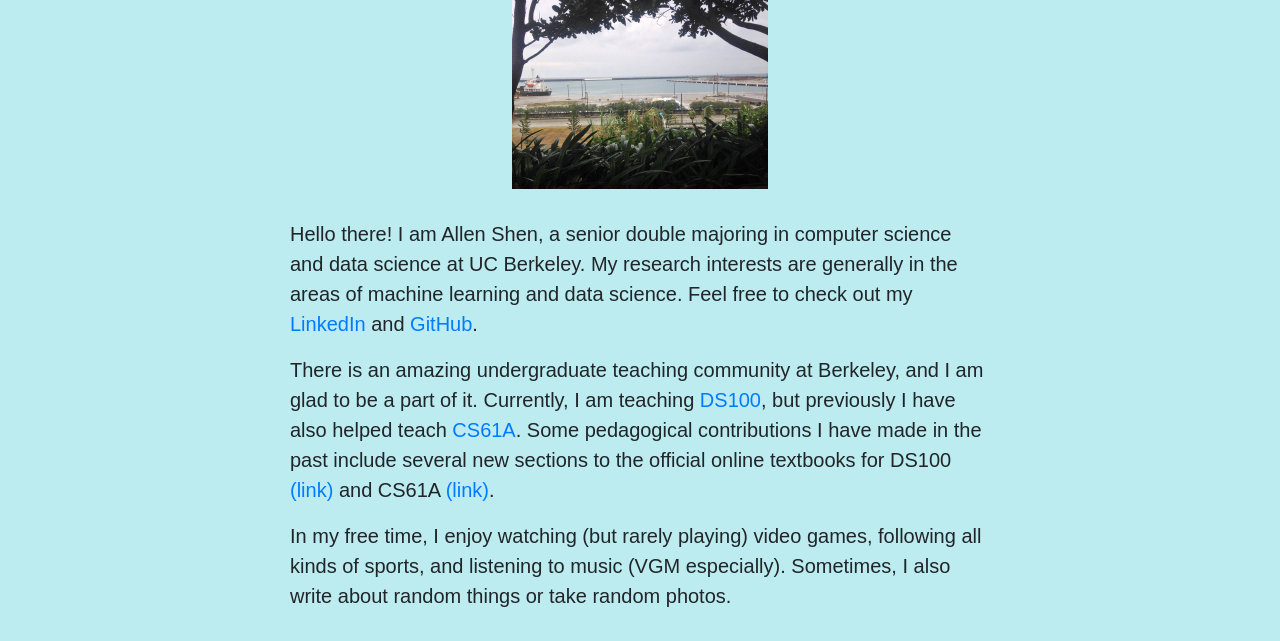
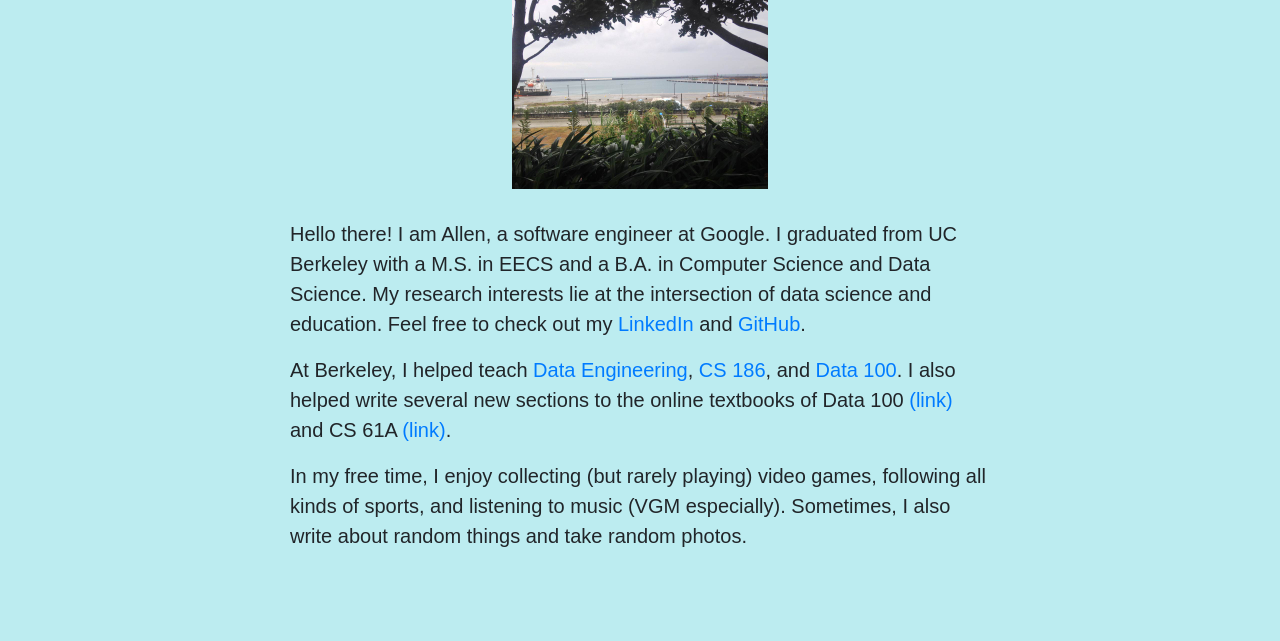
Before and after one commit to allenshen5/allenshen5.github.io, a plain HTML site: page bio.html in a window 1280 px wide. Shown: the part 159-800 px from the top of the page. Drawn offline with nearby package versions, Linux system fonts and the light colour scheme.

Commit message:
Updates after graduation

```diff
--- a/bio.html
+++ b/bio.html
@@ -30,26 +30,24 @@
   </div>
   <div class="content">
     <p>
-      Hello there! I am Allen Shen, a senior double majoring in computer science
-      and data science at UC Berkeley. My research interests are generally in the
-      areas of machine learning and data science. Feel free to check out my
+      Hello there! I am Allen, a software engineer at Google. I graduated from UC Berkeley
+      with a M.S. in EECS and a B.A. in Computer Science and Data Science. My research
+      interests lie at the intersection of data science and education. Feel free to check out my
       <a href="https://www.linkedin.com/in/allenshen5/" target="_blank">LinkedIn</a> and
       <a href="https://github.com/allenshen5/" target="_blank">GitHub</a>.
     </p>
     <p>
-      There is an amazing undergraduate teaching community at Berkeley, and I
-      am glad to be a part of it. Currently, I am teaching
-      <a href="http://www.ds100.org/" target="_blank">DS100</a>, but previously I have also
-      helped teach <a href="https://cs61a.org/" target="_blank">CS61A</a>. Some pedagogical
-      contributions I have made in the past include several new sections to
-      the official online textbooks for DS100
-      <a href="https://www.textbook.ds100.org/" target="_blank">(link)</a> and CS61A
+      At Berkeley, I helped teach <a href="https://cal-data-eng.github.io/" target="_blank">Data Engineering</a>,
+      <a href="https://cs186berkeley.net/" target="_blank">CS 186</a>, and
+      <a href="http://www.ds100.org/" target="_blank">Data 100</a>.
+      I also helped write several new sections to the online textbooks of Data 100
+      <a href="https://www.textbook.ds100.org/" target="_blank">(link)</a> and CS 61A
       <a href="http://composingprograms.com/" target="_blank">(link)</a>.
     </p>
     <p>
-      In my free time, I enjoy watching (but rarely playing) video games,
+      In my free time, I enjoy collecting (but rarely playing) video games,
       following all kinds of sports, and listening to music (VGM especially).
-      Sometimes, I also write about random things or take random photos.
+      Sometimes, I also write about random things and take random photos.
     </p>
   </div>
 </body>
```
Also changed, not shown: index.html (+1 -1 lines), teaching.html (+8 -11 lines).
